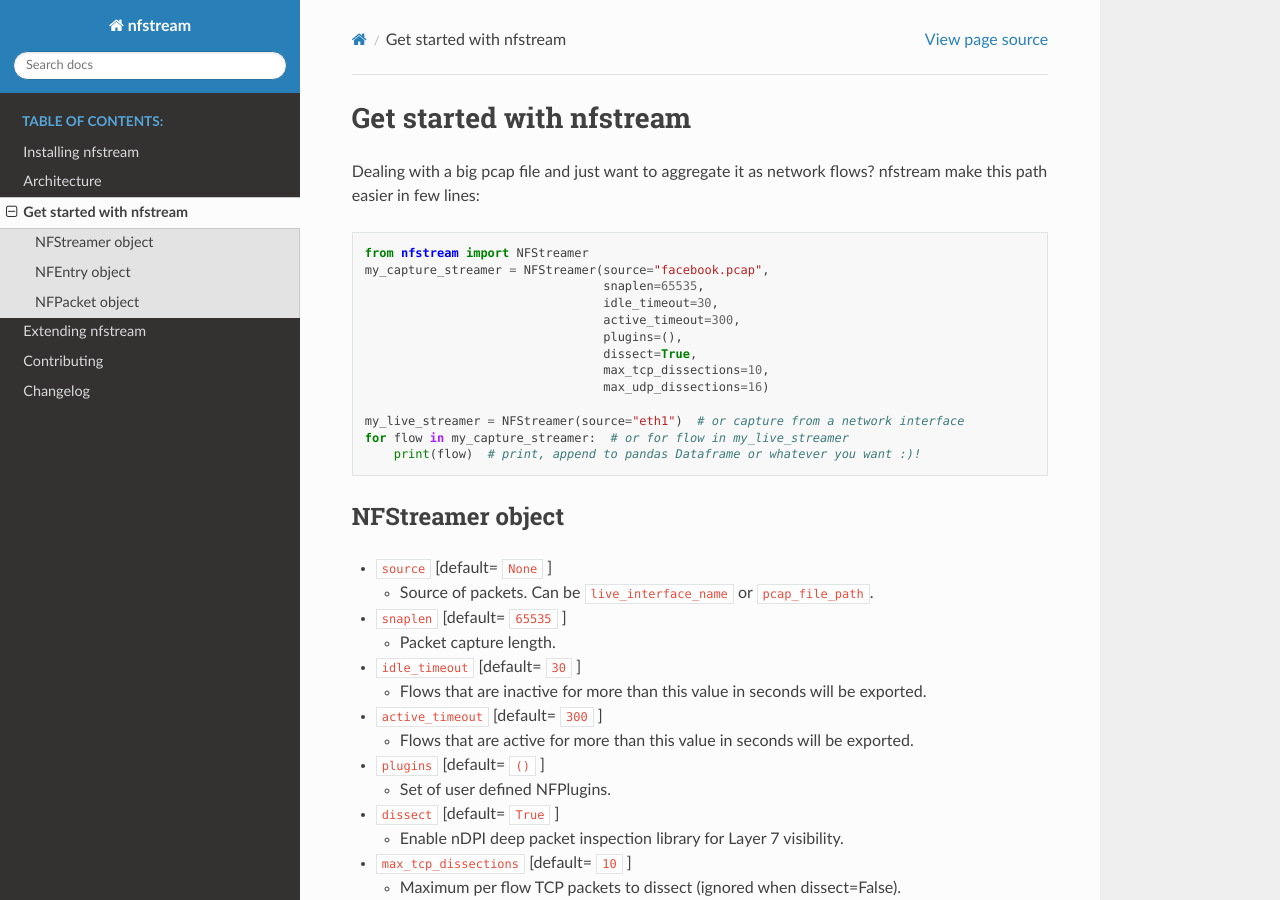
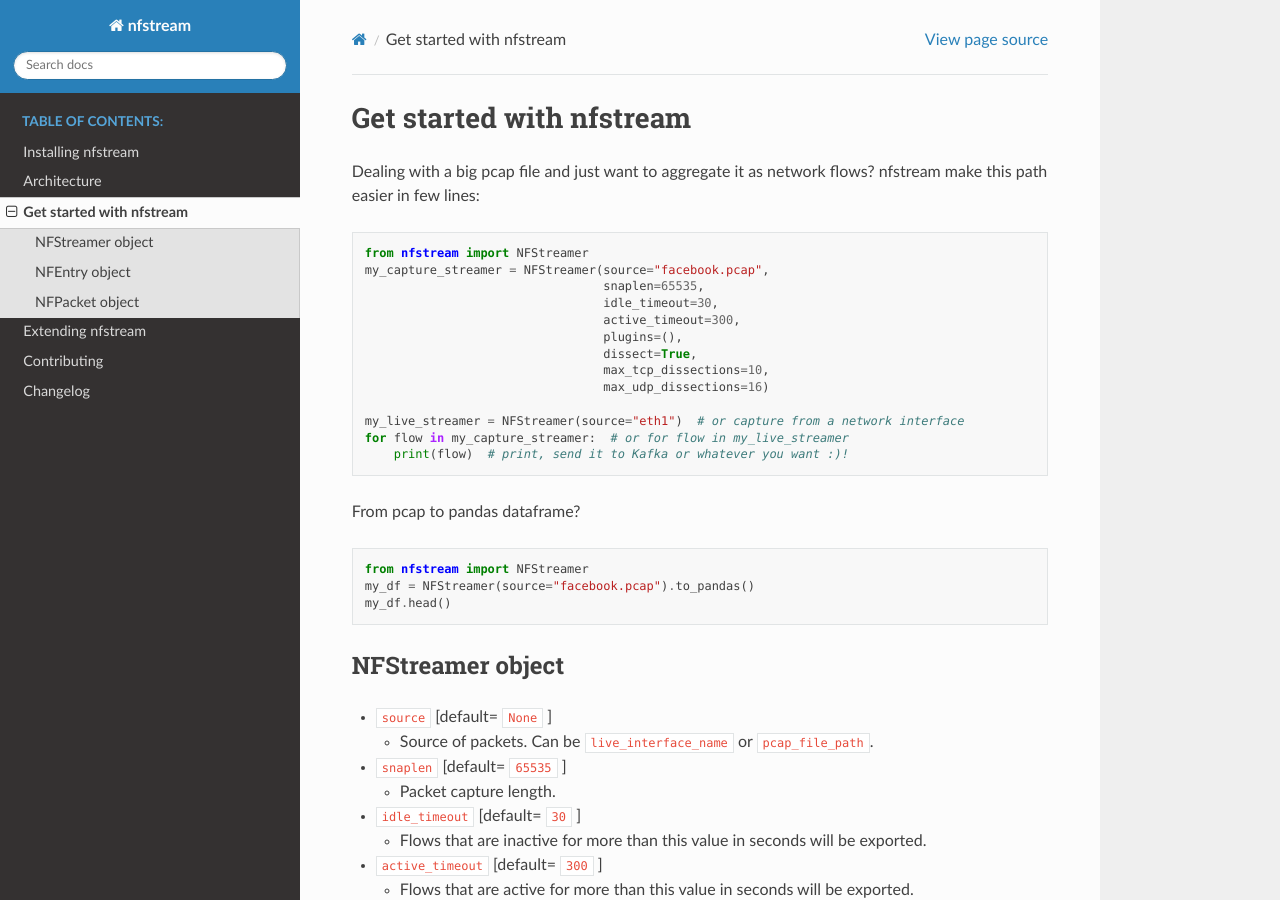
Before and after one commit to nfstream/nfstream, a Sphinx documentation site: the page built from docs/source/get_started.rst, in a window 1280 px wide and 900 px high. Built offline with Sphinx 7.4.7 and the Read the Docs theme 2.0.0, drawn with Linux system fonts in a browser that asks for light colours.

Commit message:
Implement to_pandas as streamer method.

```diff
--- a/docs/source/get_started.rst
+++ b/docs/source/get_started.rst
@@ -20,8 +20,16 @@ nfstream make this path easier in few lines:
 
    my_live_streamer = NFStreamer(source="eth1")  # or capture from a network interface
    for flow in my_capture_streamer:  # or for flow in my_live_streamer
-       print(flow)  # print, append to pandas Dataframe or whatever you want :)!
+       print(flow)  # print, send it to Kafka or whatever you want :)!
 
+
+From pcap to pandas dataframe?
+
+.. code-block:: python
+
+   from nfstream import NFStreamer
+   my_df = NFStreamer(source="facebook.pcap").to_pandas()
+   my_df.head()
 
 *****************
 NFStreamer object
```
